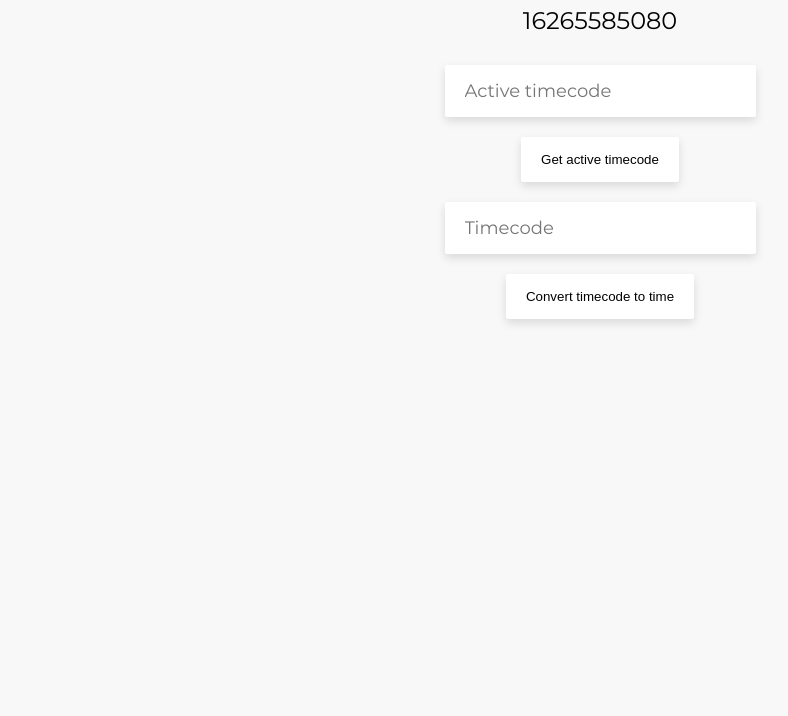
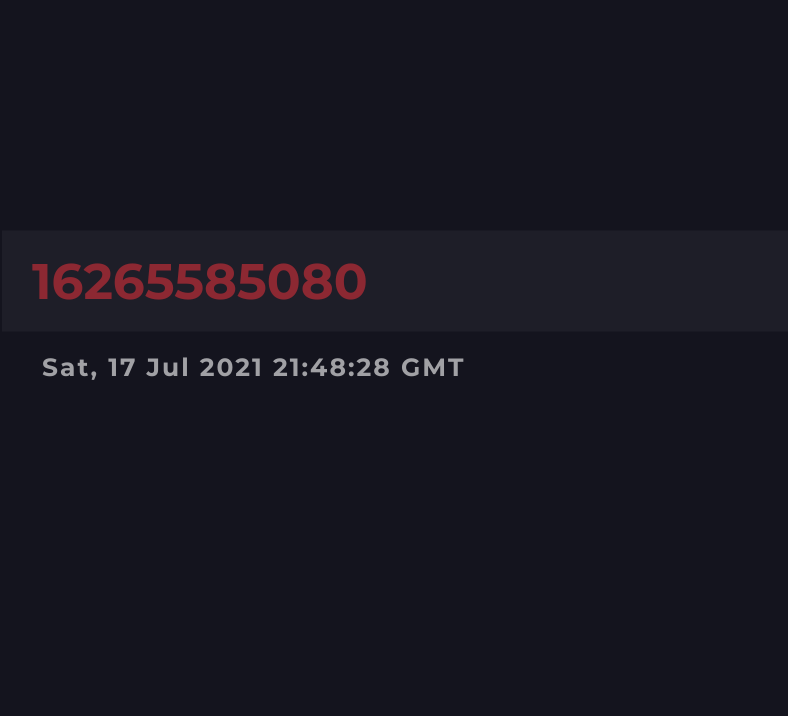
Before and after one commit to moviemusic1/millisecondtimecode, a plain HTML site: page index.html in a window 1280 px wide. Shown: the part 84-800 px from the top of the page, without its empty margins (48-836 px from the left). Drawn offline with Linux system fonts and the light colour scheme.

Commit message:
Rewrote web version

```diff
--- a/index.html
+++ b/index.html
@@ -3,18 +3,13 @@
   <head>
     <meta charset="utf8">
     <title>millisecondcode by lymnyx</title>
-    <link rel="stylesheet" type="text/css" href="style.css">
+    <link rel="stylesheet" type="text/css" href="styles.css">
   </head>
   <body>
-    <center>
-      <h1>Get the timecode!</h1>
-      <h2 class="time">Time loading...</h2>
-      <input type="input" id="copyinput" placeholder="Active timecode">
-      <br><input type="button" class="copybtn" value="Get active timecode">
-      <br><input type="input" class="timeinput" placeholder="Timecode">
-      <br><input type="button" class="timebtn" value="Convert timecode to time">
-      <br><h4 id="converttimeh4"></h4>
-    </center>
+    <div class="middle">
+      <input class="time"/>
+      <h4 id="converttimeh4">0</h4>
+    </div>
     <script src="script.js"></script>
   </body>
 </html>
--- a/script.js
+++ b/script.js
@@ -1,12 +1,16 @@
 document.querySelector('.time').innerHTML = (Date.now() / 100);
 
-setInterval(function() {document.querySelector('.time').innerHTML = (Date.now() / 100);},10);
+setInterval(() => {
+	if(!(document.activeElement === document.querySelector('.time'))) {
+		document.querySelector('.time').value = (Date.now() / 100);
+		timecode = new Date(Number(document.querySelector('.time').value) * 100);
+		document.querySelector('#converttimeh4').innerHTML = timecode.toUTCString();
+	}
+}, 20);
 
-document.querySelector('.copybtn').addEventListener('click', function() {
-	document.querySelector('#copyinput').value = Date.now();
+document.querySelector('.time').addEventListener('keydown', e => {
+	if(e.keyCode == 13) {
+		timecode = new Date(Number(document.querySelector('.time').value) * 100);
+		document.querySelector('#converttimeh4').innerHTML = timecode.toUTCString();
+	}
 });
-
-document.querySelector('.timebtn').addEventListener('click', function() {
-	timecode = new Date(Number(document.querySelector('.timeinput').value));
-	document.querySelector('#converttimeh4').innerHTML = timecode.toUTCString();
-});
--- a/style.css
+++ /dev/null
@@ -1,60 +0,0 @@
-@font-face {
-	font-family: 'Montserrat';
-	src: url('fonts/Montserrat-Regular.ttf');
-	font-weight: 400;
-}
-
-@font-face {
-        font-family: 'Montserrat';
-        src: url('fonts/Montserrat-Bold.ttf');
-        font-weight: 800;
-}
-
-html, body {
-  width: 100%;
-  font-family: 'Montserrat', sans-serif;
-  font-weight: 400;
-  background: #f8f8f8;
-  overflow-x: hidden;
-}
-
-h1 {
-  font-weight: 700;
-}
-
-h2 {
-  font-weight: 400;
-}
-
-#copyinput, .timeinput {
-  padding: 15px 20px;
-  border: none;
-  font-family: 'Montserrat', sans-serif;
-  font-size: 18px;
-  background: #fff;
-  border-radius: 2px;
-  color: black;
-  margin: 10px;
-  transition: 250ms;
-  box-shadow: 0px 4px 10px rgba(0,0,0,0.125);
-}
-
-#copyinput:hover, .timeinput:hover {
-  box-shadow: 0px 6px 12px rgba(0,0,0,0.2);
-}
-
-.copybtn, .timebtn {
-  padding: 15px 20px;
-  background: #fff;
-  border-radius: 2px;
-  border: none;
-  color: black;
-  margin: 10px;
-  cursor: pointer;
-  transition: 250ms;
-  box-shadow: 0px 4px 10px rgba(0,0,0,0.125);
-}
-
-.copybtn:hover, .timebtn:hover {
-  box-shadow: 0px 6px 12px rgba(0,0,0,0.2);
-}
--- /dev/null
+++ b/styles.css
@@ -0,0 +1,59 @@
+@font-face {
+	font-family: 'Montserrat';
+	src: url('fonts/Montserrat-Regular.ttf');
+	font-weight: 400;
+}
+
+@font-face {
+        font-family: 'Montserrat';
+        src: url('fonts/Montserrat-Bold.ttf');
+        font-weight: 800;
+}
+
+html, body {
+  font-family: 'Montserrat', sans-serif;
+  font-weight: 400;
+  margin: 0;
+  padding: 0;
+  background: rgb(20, 20, 30);
+  color: white;
+  cursor: default;
+  user-select: none;
+}
+
+h1, h2, h3, h4 {
+  margin: 0;
+  padding: 0;
+}
+
+.middle {
+  position: absolute;
+  left: 50px;
+  top: 50%;
+  transform: translateY(-50%);
+  font-size: 30px;
+  letter-spacing: 2px;
+}
+
+.middle input {
+  font-size: 50px;
+  font-weight: bold;
+  padding: 20px 30px;
+  margin: 0;
+  background: rgb(30,30,40);
+  color: rgb(140,40,50);
+  font-family: 'Montserrat', sans-serif;
+  border: none;
+  display: block;
+}
+
+.middle input::selection {
+  background: rgb(140,40,50);
+  color: rgb(30,30,40);
+}
+
+.middle h4 {
+  opacity: 0.6;
+  font-size: 25px;
+  padding: 20px 40px;
+}
```
Also changed, not shown: 1 other file.
